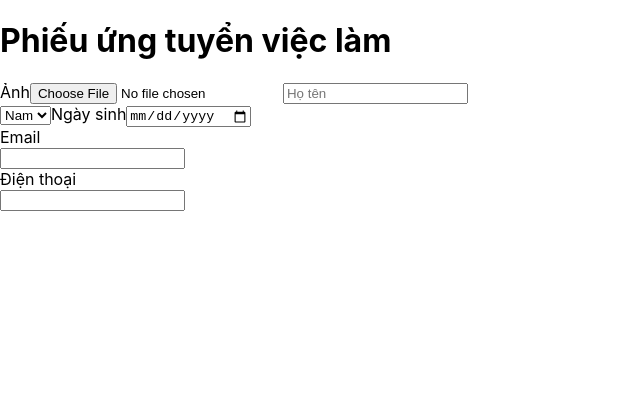
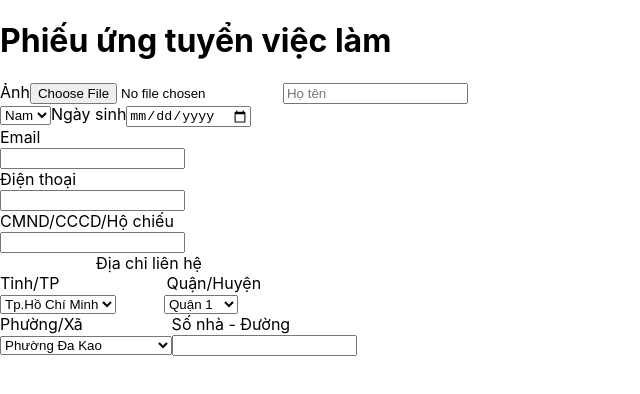
Before and after one commit to kelvinlien/reactjs-form, a React (Create React App) app: page / in a window 1280 px wide. Shown: the top 394 px of the page, without its empty margins (0-640 px from the left). Built offline with nearby package versions, Linux system fonts and the light colour scheme.

Commit message:
Fea: select boxes for address

```diff
--- a/src/Form.js
+++ b/src/Form.js
@@ -24,7 +24,7 @@ class Form extends React.Component{
 					<span>Ảnh
 						<input className="UserPic" value={this.state.picture} type = 'file' id='userPic'/>
 					</span>
-					<input placeholder="Họ tên" className='fullname' type='text'/>
+					<input placeholder="Họ tên" className='fullname' type='text' value={this.state.fullName}/>
 					<div>
 						<span>
 							<select className='gender' value={this.state.gender}>
@@ -34,13 +34,39 @@ class Form extends React.Component{
 							<label>
 							Ngày sinh
 							</label>
-							<input type = 'date' className='dob' />
+							<input type = 'date' className='dob' value = {this.state.dob} />
 						</span>
 					</div>
 					<div>Email</div>
-					<input type = 'email' className = 'email' />
+					<input type = 'email' className = 'email' value = {this.state.email}/>
 					<div>Điện thoại</div>
-					<input type = 'tel' className = 'phone' />
+					<input type = 'tel' className = 'phone' value = {this.state.phone}/>
+					<div>CMND/CCCD/Hộ chiếu</div>
+					<input type = 'number' className = 'userID' value = {this.state.userID}/>
+					<div>&emsp;&emsp;&emsp;&emsp;&emsp;&emsp;Địa chỉ liên hệ</div>
+					<div>Tỉnh/TP &emsp; &emsp; &emsp; &emsp; &emsp; Quận/Huyện</div>
+					<span>
+						<select className='city'>
+							<option value = 'hcm'>Tp.Hồ Chí Minh</option>
+							<option value = 'hn'>Tp.Hà Nội</option>
+							<option value = 'ct'>Tp.Cần Thơ</option>
+						</select>
+						<span>&emsp;&emsp;&emsp;</span>
+						<select className='district' >
+							<option value = 'q1'>Quận 1</option>
+							<option value = 'q12'>Quận 12</option>
+							<option value = 'q3'>Quận 3</option>
+						</select>
+					</span>
+					<div>Phường/Xã &emsp;&emsp;&emsp;&emsp;&emsp; Số nhà - Đường </div>
+					<span>
+						<select className = 'ward'>
+							<option value = 'dk'>Phường Đa Kao</option>
+							<option value = 'tch'>Phường Tân Chánh Hiệp</option>
+						</select>
+						<input type = 'text' className = 'street' />
+					</span>
+
 				</form>
 				);
 	}
```
